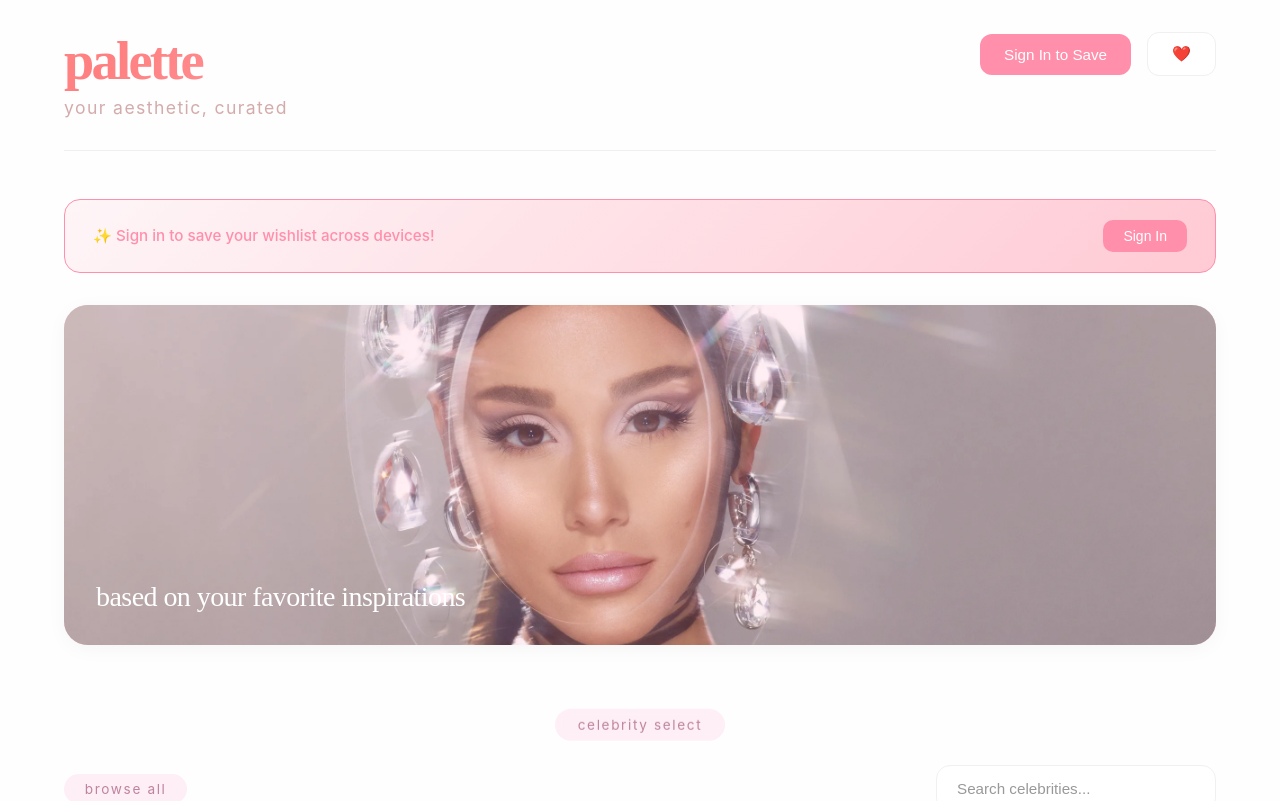
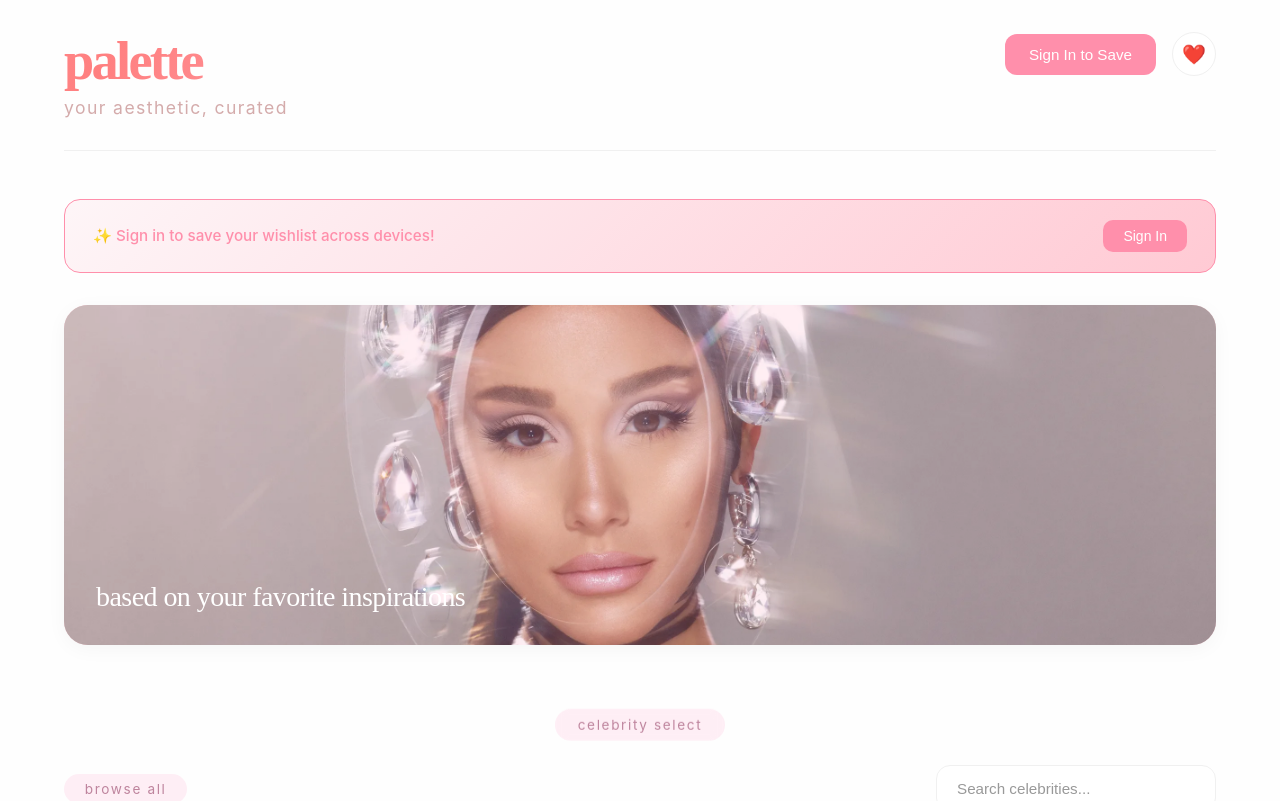
Before and after one commit to SavannahSoliel/palette, a React (Vite) app: page / in a window 1280 px wide. Shown: the top 801 px of the page. Built offline with nearby package versions, Linux system fonts and the light colour scheme.

Commit message:
Update App.css

```diff
--- a/src/App.css
+++ b/src/App.css
@@ -259,20 +259,21 @@ h1 {
 }
 
 .wishlist-toggle {
-  padding: 0.75rem 1.5rem;
+  width: 44px;
+  height: 44px;
+  padding: 0;
   background-color: var(--card-bg);
   color: var(--secondary);
   border: 1.5px solid var(--border);
-  border-radius: 12px;
-  font-size: 0.95rem;
+  border-radius: 50%;
+  font-size: 1.2rem;
   font-weight: 500;
   cursor: pointer;
   transition: all 0.2s ease;
   display: flex;
   align-items: center;
-  gap: 0.5rem;
+  justify-content: center;
   position: relative;
-  white-space: nowrap;
 }
 
 .wishlist-toggle:hover {
```
